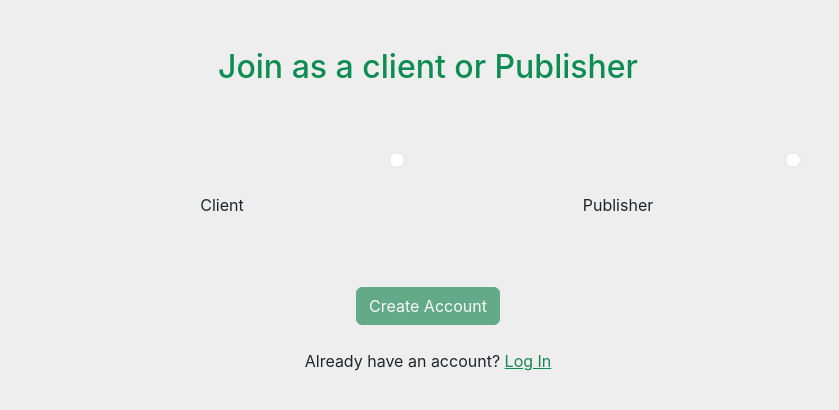
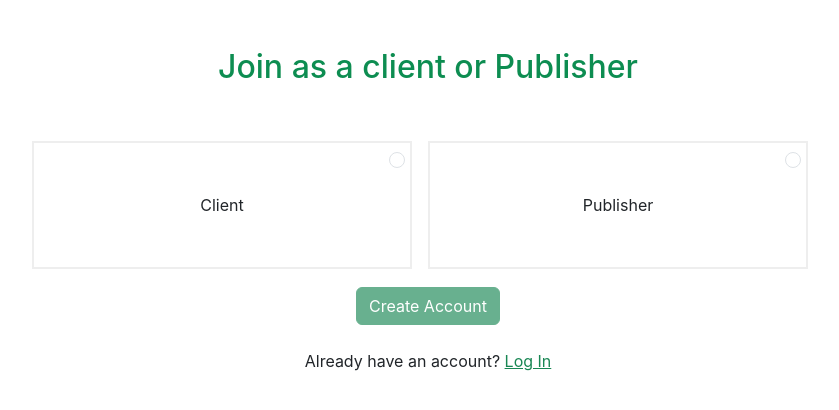
Before and after one commit to MohamedSalahdj/Book-Store-React, a React (Create React App) app in the folder bookstore/: page / in a window 1280 px wide. Shown: the top 410 px of the page, without its empty margins (212-1051 px from the left). Built offline with nearby package versions, Linux system fonts and the light colour scheme.

Commit message:
modified login.css, clientselect

```diff
--- a/bookstore/src/Pages/ClientSelect/ClientSelectComponent.css
+++ b/bookstore/src/Pages/ClientSelect/ClientSelectComponent.css
@@ -34,4 +34,5 @@ h2 {
 
 .user-type .select-icon:checked {
     border-color: var(--main-border-color);
+    background-color: var(--main-background);
 }
--- a/bookstore/src/Pages/Login/Login.css
+++ b/bookstore/src/Pages/Login/Login.css
@@ -1,7 +1,7 @@
- body {
-    background: #eee;
+/* body {
+  background: #eee;
 
-  }
+} */
 
 
   .btn-login {
```
